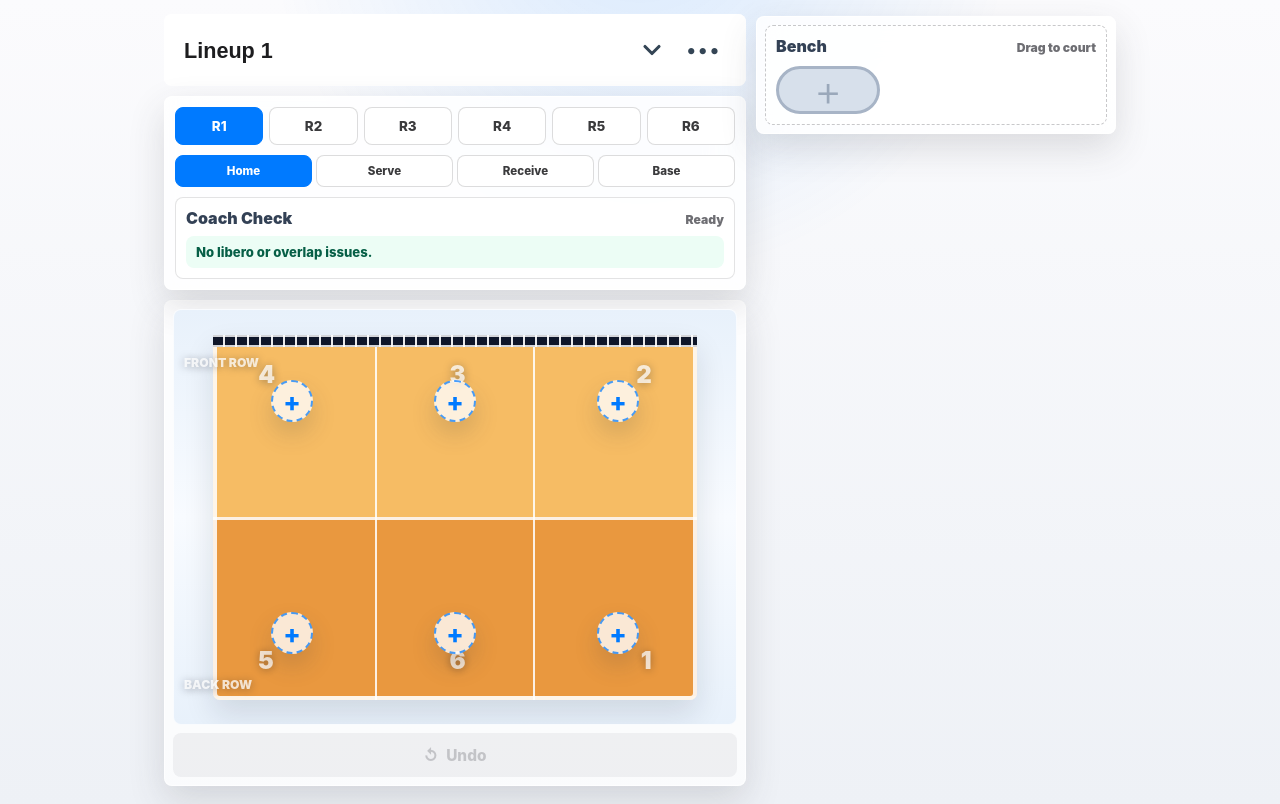
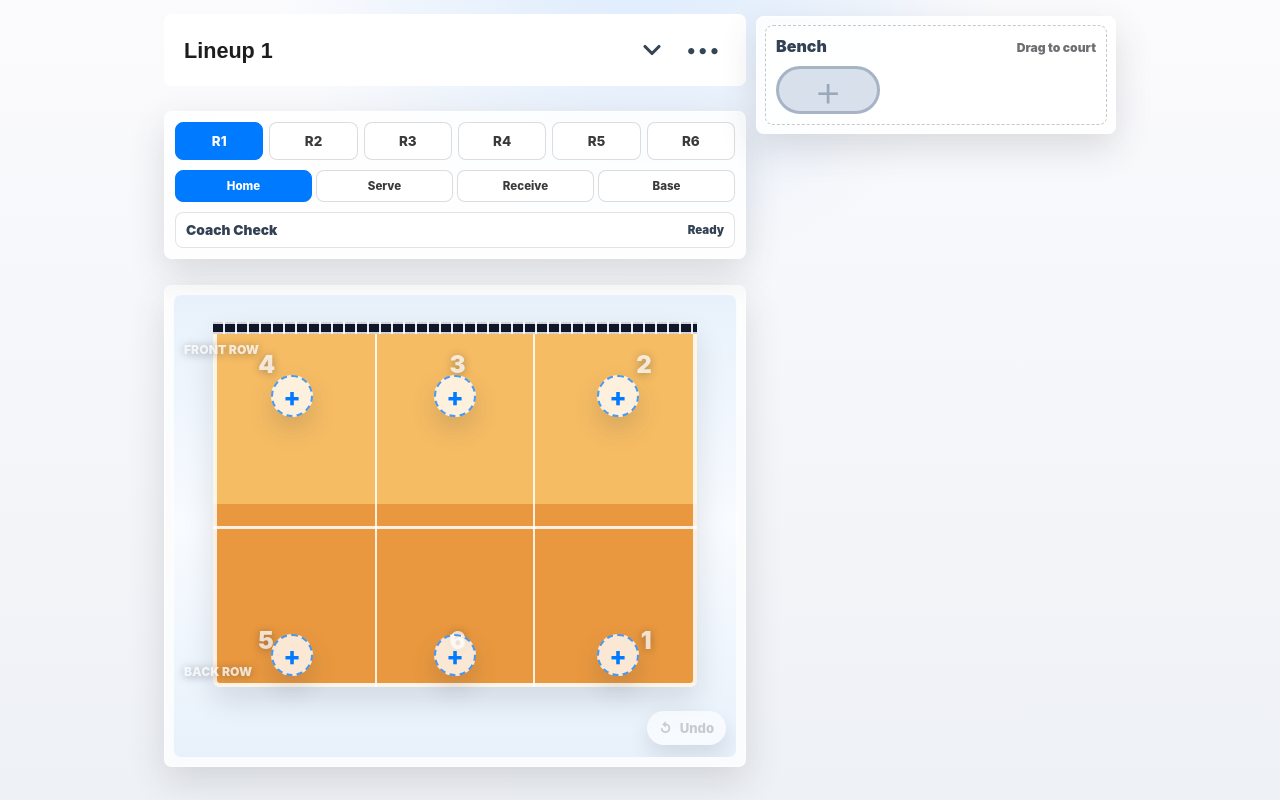
Before and after one commit to nateynate88/volleyballRotationFinal, a plain HTML site: page index.html in a window 1280 px wide. Drawn offline with Linux system fonts and the light colour scheme.

Commit message:
Add files via upload

```diff
--- a/app.js
+++ b/app.js
@@ -82,6 +82,7 @@ let lineupLibrary = {
 let pendingDeleteLineupId = null;
 let pendingDeletePlayerId = null;
 let editingPlayerId = null;
+let coachCheckExpanded = false;
 
 const rotationStrip = document.querySelector("#rotationStrip");
 const formationStrip = document.querySelector("#formationStrip");
@@ -125,6 +126,8 @@ const closeShareLineupButton = document.querySelector("#closeShareLineupButton")
 const playerDialogTitle = document.querySelector("#playerDialogTitle");
 const savePlayerDialogButton = document.querySelector("#savePlayerDialogButton");
 const liberoWarning = document.querySelector("#liberoWarning");
+const coachCheck = document.querySelector(".coach-check");
+const coachCheckToggle = document.querySelector("#coachCheckToggle");
 const coachCheckCount = document.querySelector("#coachCheckCount");
 const coachCheckList = document.querySelector("#coachCheckList");
 
@@ -981,12 +984,13 @@ function renderCoachCheck() {
       : "Ready";
   coachCheckCount.classList.toggle("has-issues", currentWarnings.length > 0);
   coachCheckCount.classList.toggle("has-notes", !currentWarnings.length && currentNotes.length > 0);
+  if (totalMessages) {
+    coachCheckExpanded = true;
+  }
+  coachCheck.classList.toggle("expanded", coachCheckExpanded && totalMessages > 0);
+  coachCheckToggle.setAttribute("aria-expanded", String(coachCheckExpanded && totalMessages > 0));
 
   if (!totalMessages) {
-    const item = document.createElement("div");
-    item.className = "coach-check-item ok";
-    item.textContent = "No libero or overlap issues.";
-    coachCheckList.append(item);
     return;
   }
 
@@ -1574,6 +1578,13 @@ addPlayerDialog.addEventListener("click", (event) => {
 });
 
 undoButton.addEventListener("click", undoLastAction);
+coachCheckToggle.addEventListener("click", () => {
+  const hasMessages = coachCheckList.children.length > 0;
+  if (!hasMessages) return;
+  coachCheckExpanded = !coachCheckExpanded;
+  coachCheck.classList.toggle("expanded", coachCheckExpanded);
+  coachCheckToggle.setAttribute("aria-expanded", String(coachCheckExpanded));
+});
 lineupSelect.addEventListener("change", () => {
   closeLineupMenu();
   switchLineup(lineupSelect.value);
--- a/index.html
+++ b/index.html
@@ -35,10 +35,10 @@
         <div class="formation-strip" id="formationStrip" role="tablist" aria-label="Formations"></div>
         <div class="libero-warning" id="liberoWarning" role="status" aria-live="polite" hidden></div>
         <div class="coach-check" aria-label="Coach check">
-          <div class="bench-title">
+          <button class="coach-check-toggle" id="coachCheckToggle" type="button" aria-expanded="false">
             <span>Coach Check</span>
             <small id="coachCheckCount">Ready</small>
-          </div>
+          </button>
           <div class="coach-check-list" id="coachCheckList"></div>
         </div>
       </section>
@@ -57,11 +57,11 @@
             <div class="zone-label zone-6">6</div>
             <div class="zone-label zone-1">1</div>
             <div id="courtPlayers"></div>
+            <button class="court-undo-button" id="undoButton" aria-label="Undo last action" disabled>
+              <span aria-hidden="true">↺</span>
+              <span>Undo</span>
+            </button>
           </div>
-          <button class="court-undo-button" id="undoButton" aria-label="Undo last action" disabled>
-            <span aria-hidden="true">↺</span>
-            <span>Undo</span>
-          </button>
         </div>
       </section>
 
@@ -159,6 +159,6 @@
       </button>
     </template>
 
-    <script src="app.js?v=compact-formations-1"></script>
+    <script src="app.js?v=court-bottom-space-1"></script>
   </body>
 </html>
--- a/styles.css
+++ b/styles.css
@@ -384,12 +384,25 @@ h2 {
 .coach-check {
   border: 1px solid rgba(60, 60, 67, 0.14);
   border-radius: 8px;
-  padding: 10px;
+  padding: 0;
   background: rgba(255, 255, 255, 0.62);
+  overflow: hidden;
 }
 
-.coach-check .bench-title {
-  margin-bottom: 8px;
+.coach-check-toggle {
+  width: 100%;
+  min-height: 34px;
+  border: 0;
+  display: flex;
+  align-items: center;
+  justify-content: space-between;
+  gap: 10px;
+  padding: 7px 10px;
+  background: transparent;
+  color: #334155;
+  font-size: 0.86rem;
+  font-weight: 900;
+  text-align: left;
 }
 
 #coachCheckCount.has-issues {
@@ -403,6 +416,11 @@ h2 {
 .coach-check-list {
   display: grid;
   gap: 6px;
+  padding: 0 10px 10px;
+}
+
+.coach-check:not(.expanded) .coach-check-list {
+  display: none;
 }
 
 .coach-check-item {
@@ -449,8 +467,6 @@ h2 {
 .court-wrap {
   border-radius: 8px;
   padding: 8px;
-  display: grid;
-  gap: 8px;
   background: rgba(255, 255, 255, 0.72);
   box-shadow: var(--shadow);
   border: 1px solid rgba(255, 255, 255, 0.72);
@@ -458,12 +474,13 @@ h2 {
 
 .court {
   --runoff-x: 7%;
-  --runoff-y: 6%;
+  --runoff-top: 6%;
+  --runoff-bottom: 15%;
   position: relative;
   width: 100%;
   aspect-ratio: 7 / 10;
-  max-height: 52dvh;
-  min-height: 340px;
+  max-height: 58dvh;
+  min-height: 390px;
   border: 1px solid rgba(255, 255, 255, 0.74);
   border-radius: 8px;
   overflow: hidden;
@@ -472,17 +489,24 @@ h2 {
 }
 
 .court-undo-button {
-  min-height: 44px;
+  position: absolute;
+  z-index: 12;
+  right: 10px;
+  bottom: 12px;
+  min-height: 34px;
   border: 0;
-  border-radius: 8px;
+  border-radius: 999px;
+  padding: 0 12px;
   display: inline-flex;
   align-items: center;
   justify-content: center;
   gap: 8px;
-  background: rgba(118, 118, 128, 0.12);
+  background: rgba(255, 255, 255, 0.86);
   color: var(--ink);
-  font-size: 0.96rem;
+  box-shadow: 0 10px 22px rgba(15, 23, 42, 0.16);
+  font-size: 0.82rem;
   font-weight: 850;
+  backdrop-filter: blur(12px);
 }
 
 .court-undo-button:disabled {
@@ -494,7 +518,7 @@ h2 {
   content: "";
   position: absolute;
   z-index: 0;
-  inset: var(--runoff-y) var(--runoff-x);
+  inset: var(--runoff-top) var(--runoff-x) var(--runoff-bottom);
   border: 4px solid var(--court-line);
   border-radius: 7px;
   background:
@@ -528,7 +552,7 @@ h2 {
 .net {
   position: absolute;
   z-index: 1;
-  top: var(--runoff-y);
+  top: var(--runoff-top);
   left: var(--runoff-x);
   right: var(--runoff-x);
   height: 12px;
@@ -570,11 +594,11 @@ h2 {
 }
 
 .court-label-top {
-  top: calc(var(--runoff-y) + 20px);
+  top: calc(var(--runoff-top) + 20px);
 }
 
 .court-label-bottom {
-  bottom: calc(var(--runoff-y) + 8px);
+  bottom: calc(var(--runoff-bottom) + 8px);
 }
 
 .zone-label {
@@ -597,17 +621,17 @@ h2 {
 }
 
 .zone-5 {
-  bottom: 12%;
+  bottom: 22%;
   left: 15%;
 }
 
 .zone-6 {
-  bottom: 12%;
+  bottom: 22%;
   left: 49%;
 }
 
 .zone-1 {
-  bottom: 12%;
+  bottom: 22%;
   right: 15%;
 }
 
```
